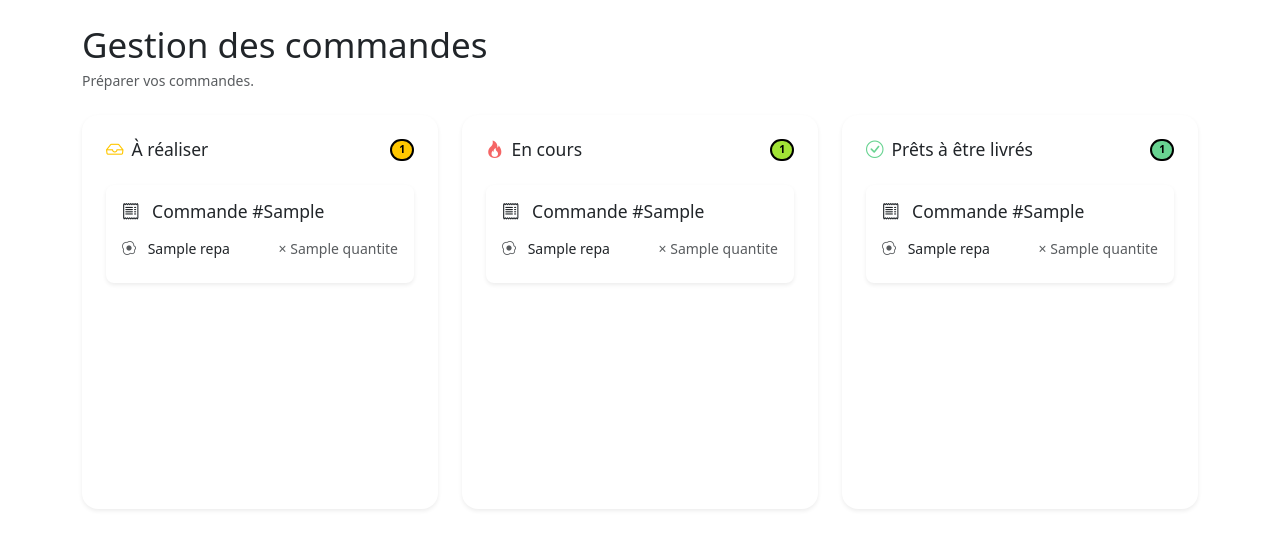
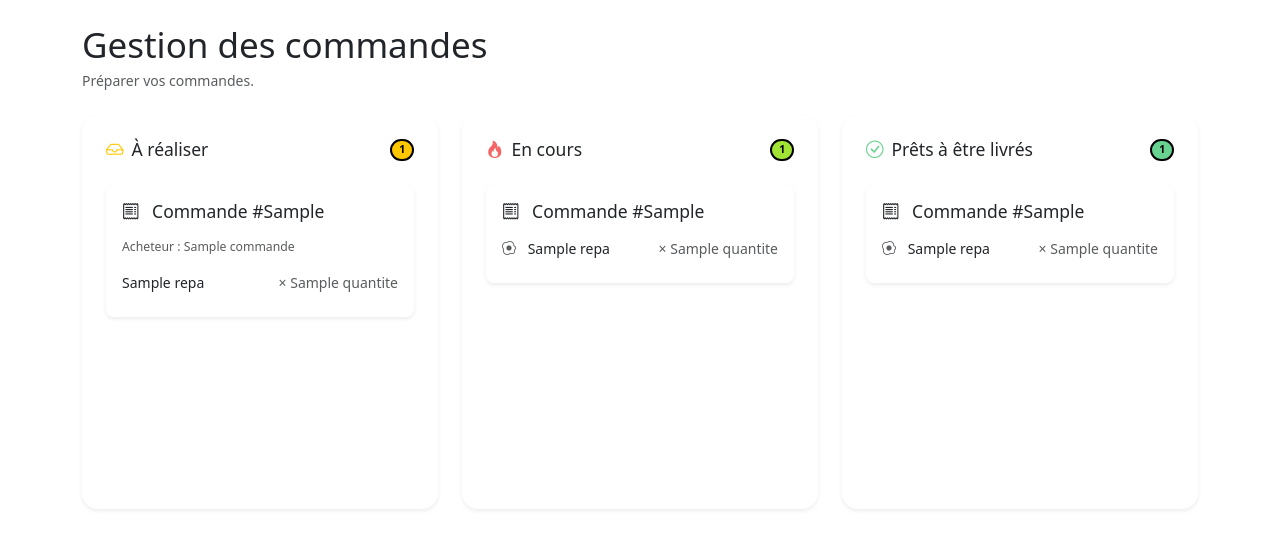
Before and after one commit to Emmanuelle06/ProjetWebENG, a Flask app: template templates/vendeur/page_vendeur.jinja in a window 1280 px wide. Shown: the part 83-632 px from the top of the page. Run offline with Flask 3, Linux system fonts and the light colour scheme; the template is opened without the code that fills it: most values are stand-ins (such as "Sample title", 1, 10 or a date in 2020); some libraries are stand-ins or nearby versions.

Commit message:
Completion de la logique de la colonne de commande à faire

```diff
--- a/app.py
+++ b/app.py
@@ -29,7 +29,7 @@ with app.app_context():
 def index():
     """Fonction page accueil"""
     if session.get("statut") == "vendeur":
-        return render_template('page_vendeur.jinja')
+        return redirect(url_for("vendeur.afficher_commandes"))
     if session.get("statut") == "acheteur":
         return redirect('/menu')
 
--- a/templates/vendeur/page_vendeur.jinja
+++ b/templates/vendeur/page_vendeur.jinja
@@ -31,13 +31,15 @@
 
                             <h5 class="mb-3">
                                 <i class="bi bi-receipt me-2"></i>
-                                Commande #{{ commande.id_commande }}
+                                Commande #{{ commande.numero_commande }}
                             </h5>
-
+                            <p class="text-muted small mb-3">
+                                Acheteur : {{ commande.nom_acheteur }}
+                            </p>
                             {% for repas in commande.repas %}
                             <div class="d-flex justify-content-between mb-2">
                                 <span>
-                                    <i class="bi bi-egg-fried me-2 text-muted"></i>
+
                                     {{ repas.nom }}
                                 </span>
                                 <span class="text-muted">× {{ repas.quantite }}</span>
--- a/vendeur.py
+++ b/vendeur.py
@@ -443,6 +443,8 @@ def preparer_commandes_vendeur(lignes):
         if id_commande not in commandes:
             commandes[id_commande] = {
                 "id_commande": id_commande,
+                "numero_commande": ligne["numero_commande"],
+                "nom_acheteur": ligne["nom_acheteur"],
                 "statut": ligne["statut"],
                 "repas": []
             }
```
